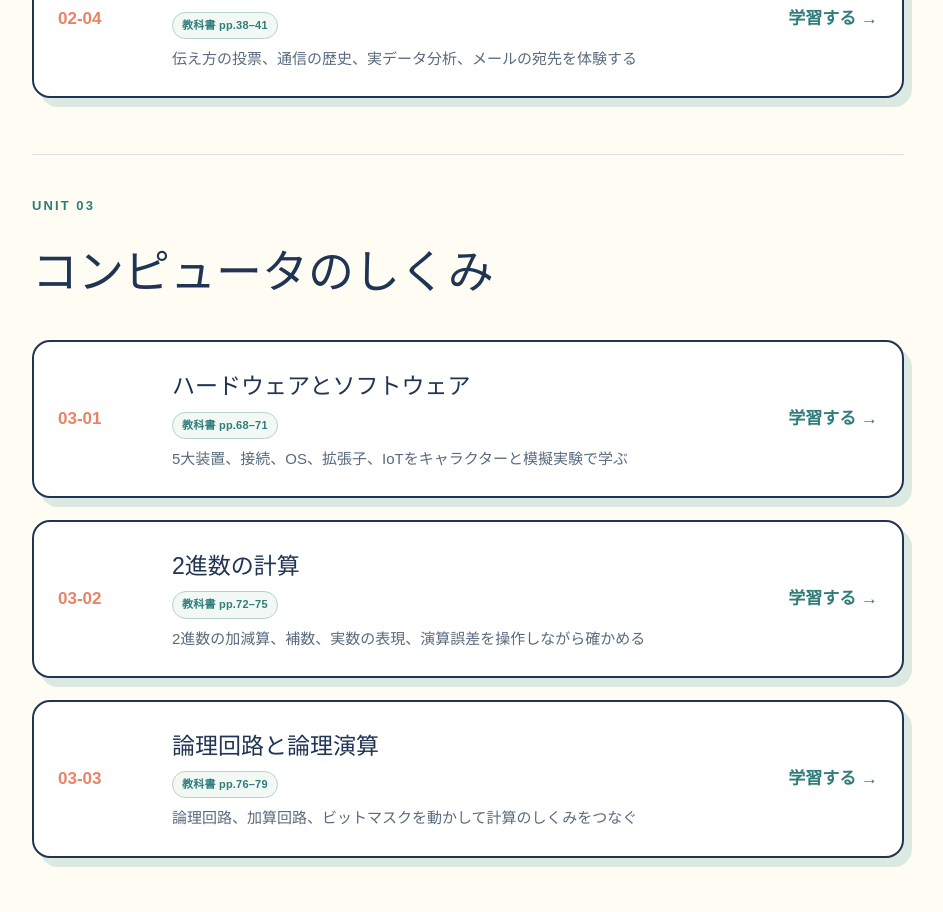
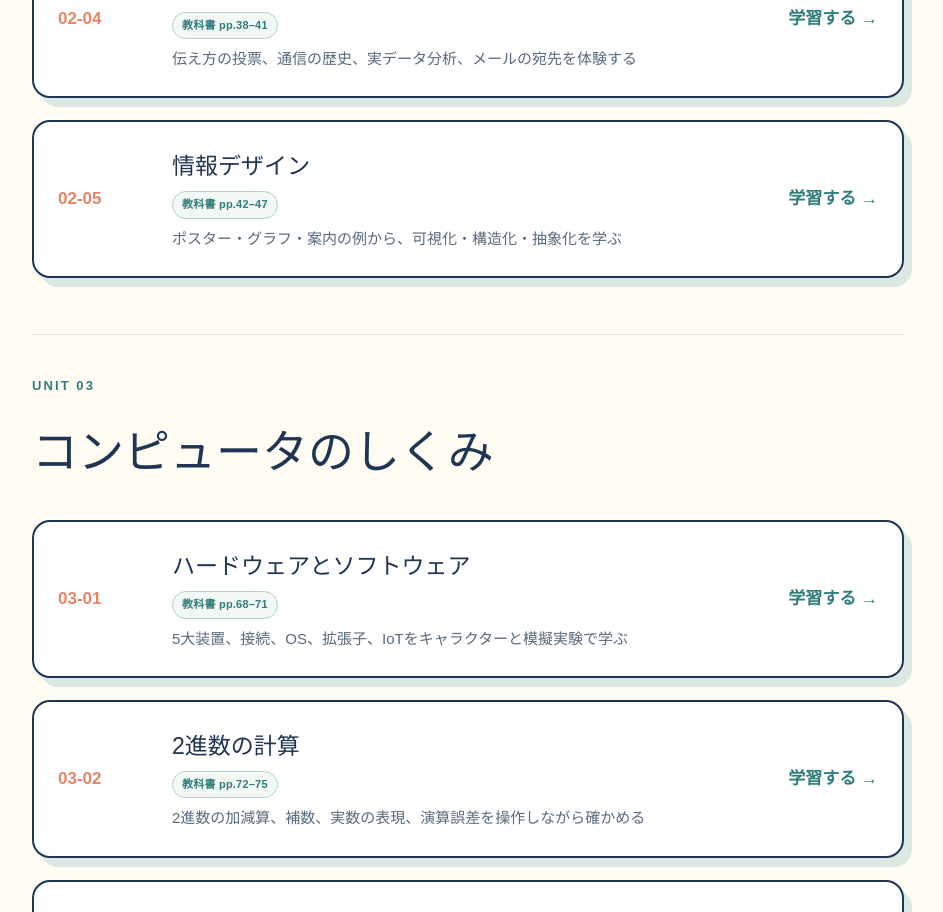
Before and after one commit to KeiichiKure/YSFH-Infomatics-2026, a Next.js app: page / in a window 1280 px wide. Shown: the part 1340-2252 px from the top of the page, without its empty margins (172-1115 px from the left). Built offline with nearby package versions, Linux system fonts and the light colour scheme; no server answers.

Commit message:
Link information design unit from homepage

```diff
--- a/app/page.tsx
+++ b/app/page.tsx
@@ -75,6 +75,15 @@
           </div>
           <span className="unit-status">学習する →</span>
         </Link>
+        <Link className="unit-card unit-card-active" href="/units/02-05/">
+          <span className="unit-number">02-05</span>
+          <div>
+            <h3>情報デザイン</h3>
+            <span className="textbook-page">教科書 pp.42–47</span>
+            <p>ポスター・グラフ・案内の例から、可視化・構造化・抽象化を学ぶ</p>
+          </div>
+          <span className="unit-status">学習する →</span>
+        </Link>
         <div className="section-heading unit-group-heading">
           <p className="eyebrow">UNIT 03</p>
           <h2>コンピュータのしくみ</h2>
```
